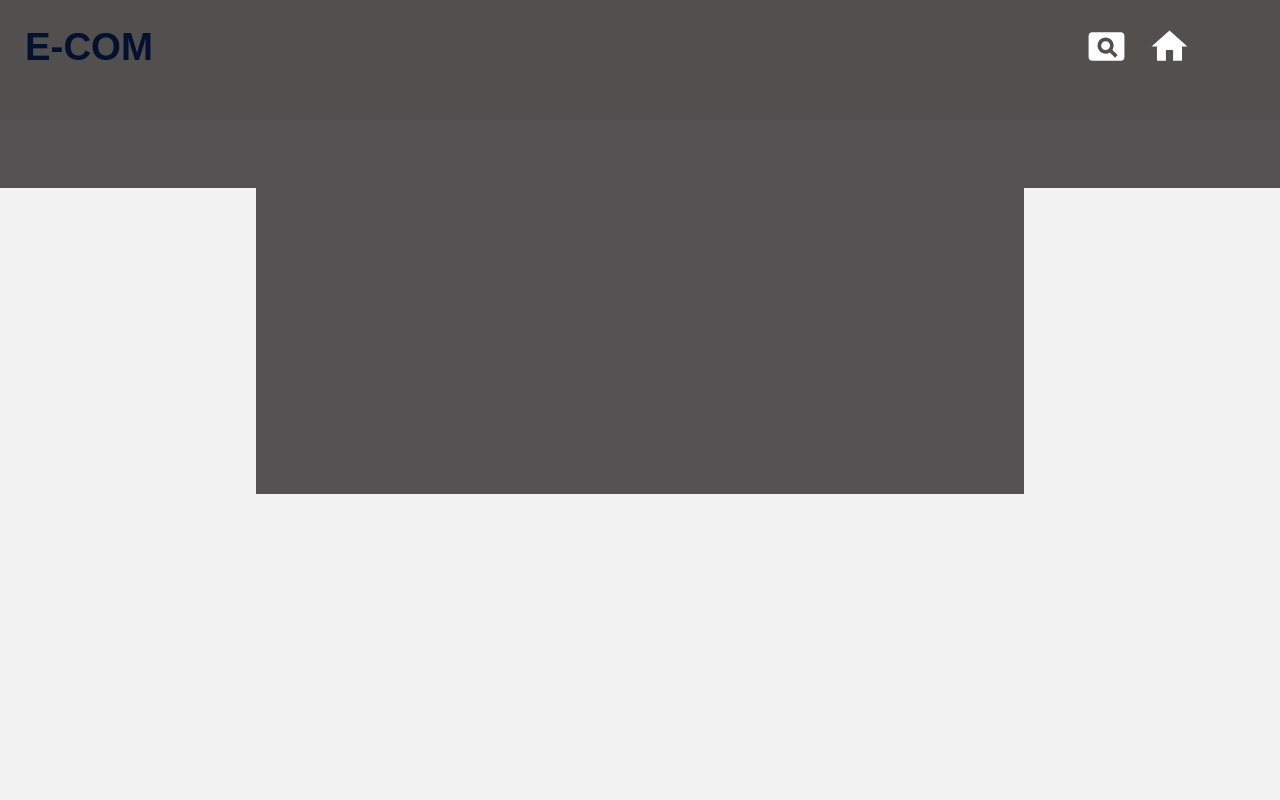
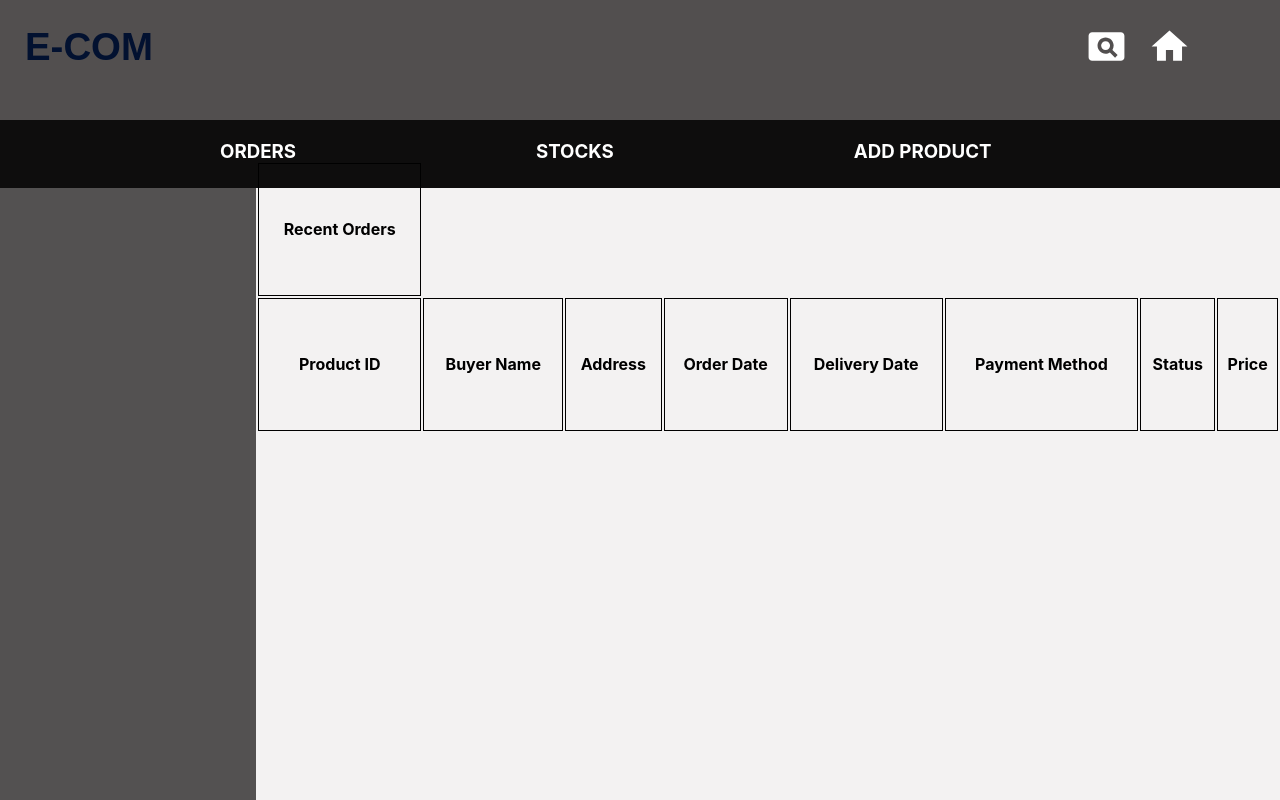
Before and after one commit to shithins/e-commerce-app, a React (Create React App) app: page /adminpage in a window 1280 px wide. Built offline with nearby package versions, Linux system fonts and the light colour scheme.

Commit message:
admin page table started

```diff
--- a/src/components/adminpage/adminPage.css
+++ b/src/components/adminpage/adminPage.css
@@ -16,16 +16,39 @@
 .profile-info{
     position: absolute;
     background-color: rgb(83, 81, 81);
-    height: 45%;
-    width: 60%;
-    left: 20%;
+    height: 90%;
+    width: 20%;
+    left: 0%;
     top: 10%;
 }
 
 .top-bar{
+    display: flex;
     position: absolute;
-    background-color: rgb(83, 81, 81);
+    background-color: rgb(14, 13, 13);
     bottom: 90%;
     height: 10%;
     width: 100%;
 }
+
+.top-bar>h3{
+
+    color: white;
+    margin: 20px;
+    margin-left:220px;
+
+}
+
+.ad-table>table{
+    position: absolute;
+    height: 40%;
+    width: 80%;
+    left: 20%;
+    border: rgb(12, 11, 12);
+    border-radius: 20px;
+    top: 6%;
+}
+
+table, th, td {
+    border: 1px solid black;
+  }
--- a/src/components/adminpage/adminPage.js
+++ b/src/components/adminpage/adminPage.js
@@ -9,7 +9,28 @@ const Adminpage = () => {
 
            </div>
             <div className="top-bar">
-
+                <h3>ORDERS</h3>
+                <h3>STOCKS</h3>
+                <h3>ADD PRODUCT</h3>
+            </div>
+            <div className="ad-table">
+                <table>
+                    <tr>
+                    <th>Recent Orders</th>
+                    </tr>
+                    <tr>
+                        <th>
+                            Product ID
+                        </th>
+                        <th>Buyer Name</th>
+                        <th>Address</th>
+                        <th>Order Date</th>
+                        <th>Delivery Date</th>
+                        <th>Payment Method</th>
+                        <th>Status</th>
+                        <th>Price</th>
+                    </tr>
+                </table>
             </div>
        </div>
 
```
